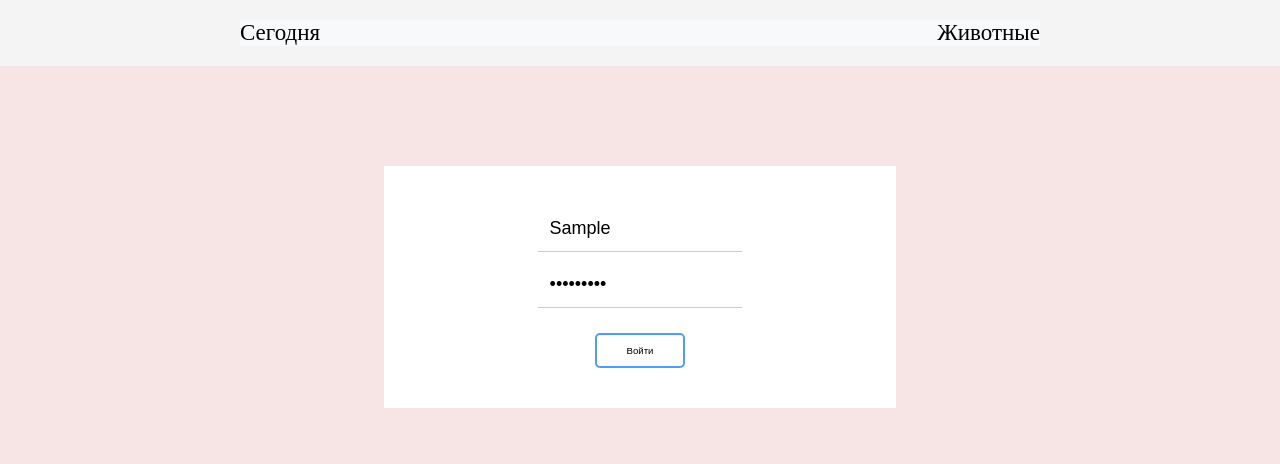
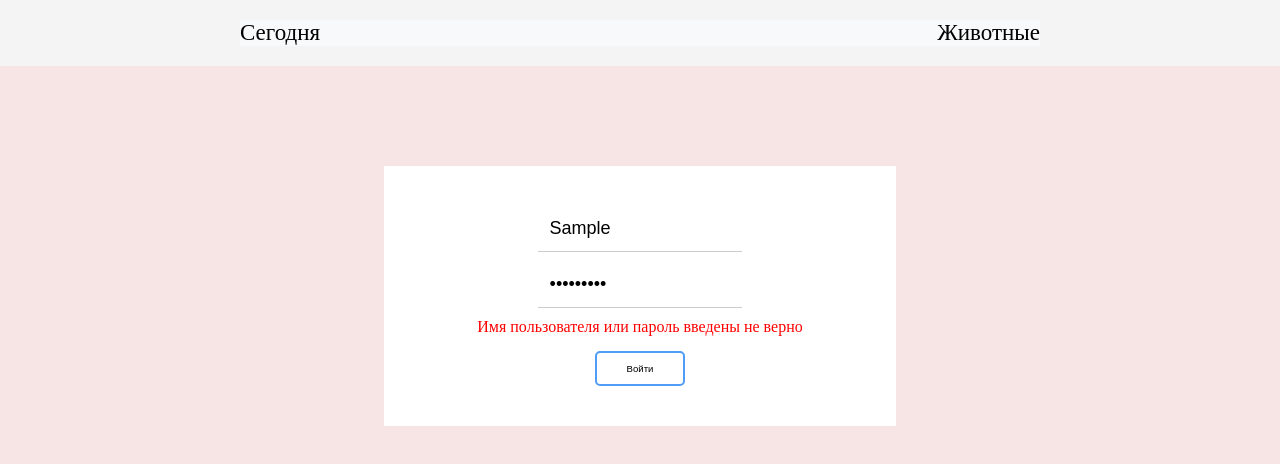
Before and after one commit to yTemnik/spa-animals, a React (Create React App) app: page / in a window 1280 px wide. Both pictures are taken after typing "Sample", "Sample123" into the empty fields and a click on the button "Войти". Shown: the top 464 px of the page. Built offline with nearby package versions, Linux system fonts and the light colour scheme; no server answers.

Commit message:
finish_errorAuth

```diff
--- a/src/components/Auth/Auth.jsx
+++ b/src/components/Auth/Auth.jsx
@@ -4,7 +4,6 @@ import { Field, reduxForm } from 'redux-form';
 import s from './Auth.module.scss';
 import { loginTC } from './../../redux/auth-reducer';
 import { Redirect } from 'react-router';
-import { requiredField } from './validators/validators';
 import { InputElem } from './validators/InputElem';
 
 const AuthForm = (props) => {
@@ -17,7 +16,6 @@ const AuthForm = (props) => {
 					placeholder={'Логин'}
 					name={'login'}
 					component={InputElem}
-					validate={[requiredField]}
 				/>
 				<Field
 					className={s.input}
@@ -25,11 +23,11 @@ const AuthForm = (props) => {
 					placeholder={'Пароль'}
 					name={'password'}
 					component={InputElem}
-					validate={[requiredField]}
 				/>
+				{props.errorAuth ? (
+					<div className={s.error}>Имя пользователя или пароль введены не верно</div>
+				) : null}
 				<button className={s.btn}>Войти</button>
-{/* 				{!!props.error
-				? <span>Имя пользователя или пароль введены не верно</span> : null} */}
 			</form>
 		</div>
 	);
@@ -50,7 +48,7 @@ const Login = (props) => {
 
 	return (
 		<>
-			<AuthReduxForm onSubmit={onSubmit} />
+			<AuthReduxForm errorAuth={props.error} onSubmit={onSubmit} />
 		</>
 	);
 };
```
Also changed, not shown: src/redux/auth-reducer.js (line endings or trailing spaces).
